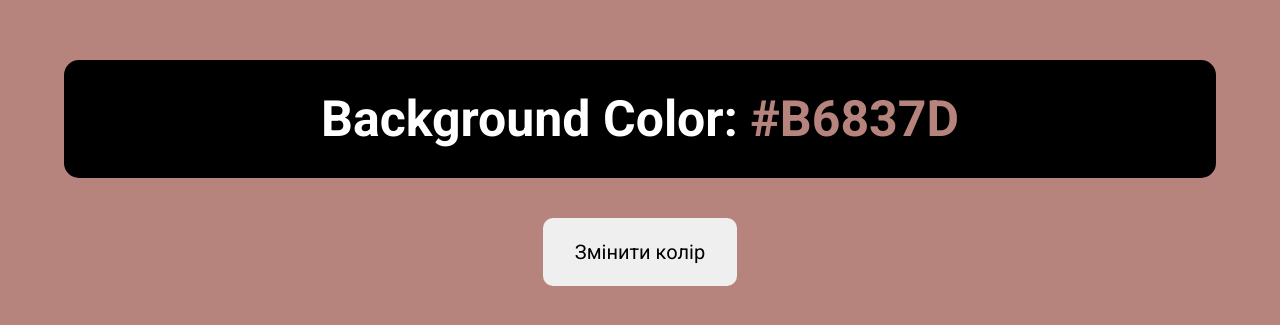
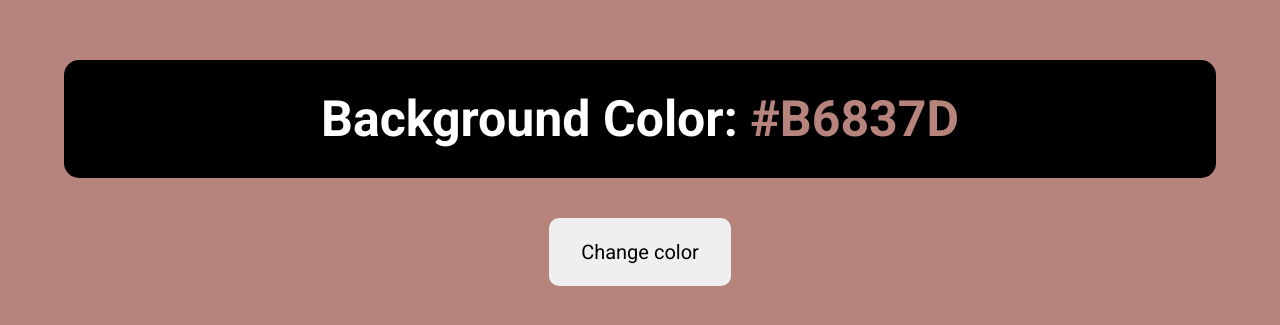
Before and after one commit to Denis793/Random_Color, a plain HTML site: page index.html in a window 1280 px wide. Shown: the part 207-532 px from the top of the page. Drawn offline with Linux system fonts and the light colour scheme.

Commit message:
rename Button

```diff
--- a/index.html
+++ b/index.html
@@ -12,7 +12,7 @@
   </head>
   <body>
     <h1 class="title">Background Color: <span id="valueColor" class="valueColor"></span></h1>
-    <button class="button" id="generate" type="button">Змінити колір</button>
+    <button class="button" id="generate" type="button">Change color</button>
 
     <script src="./app/js/main.js"></script>
   </body>
```
